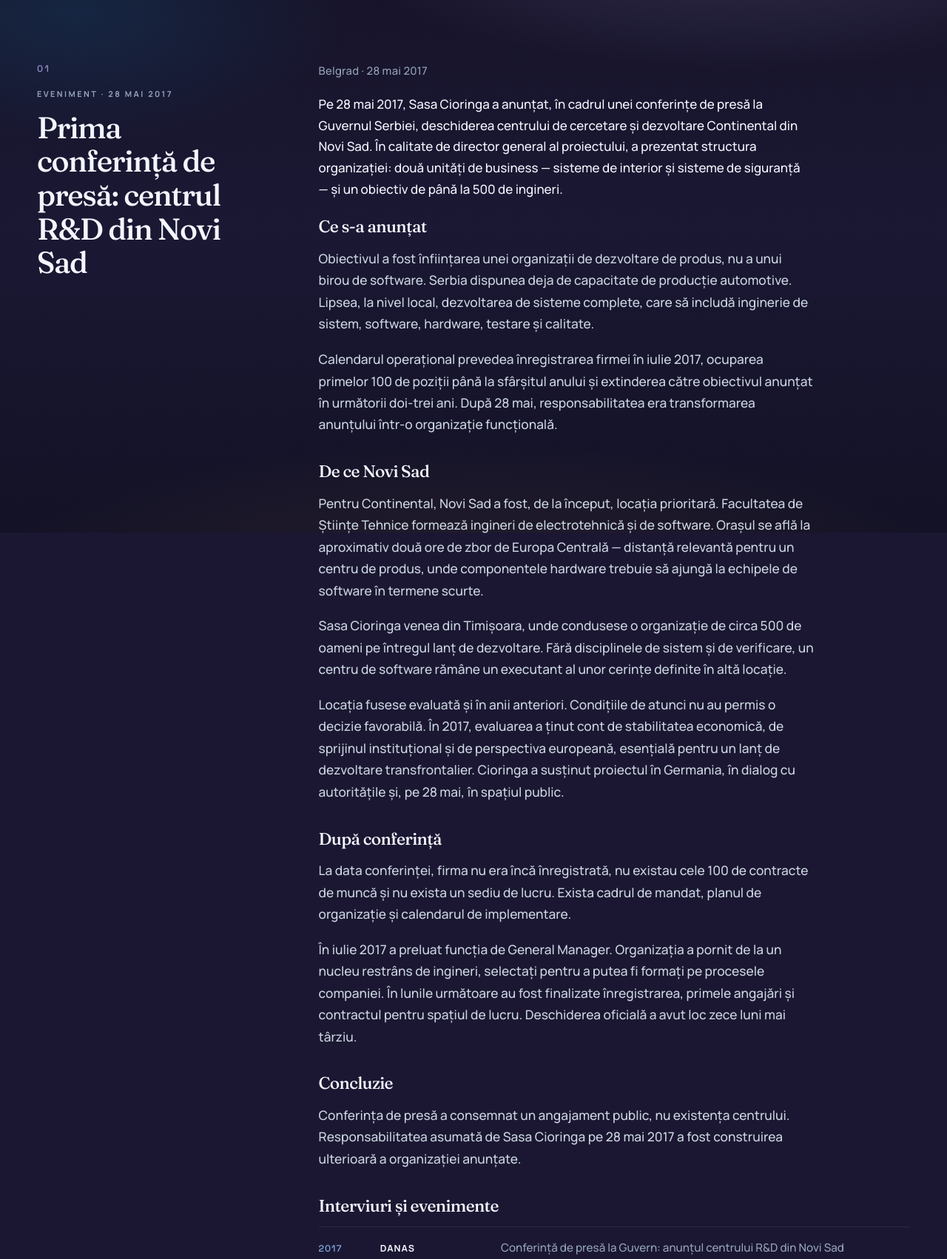
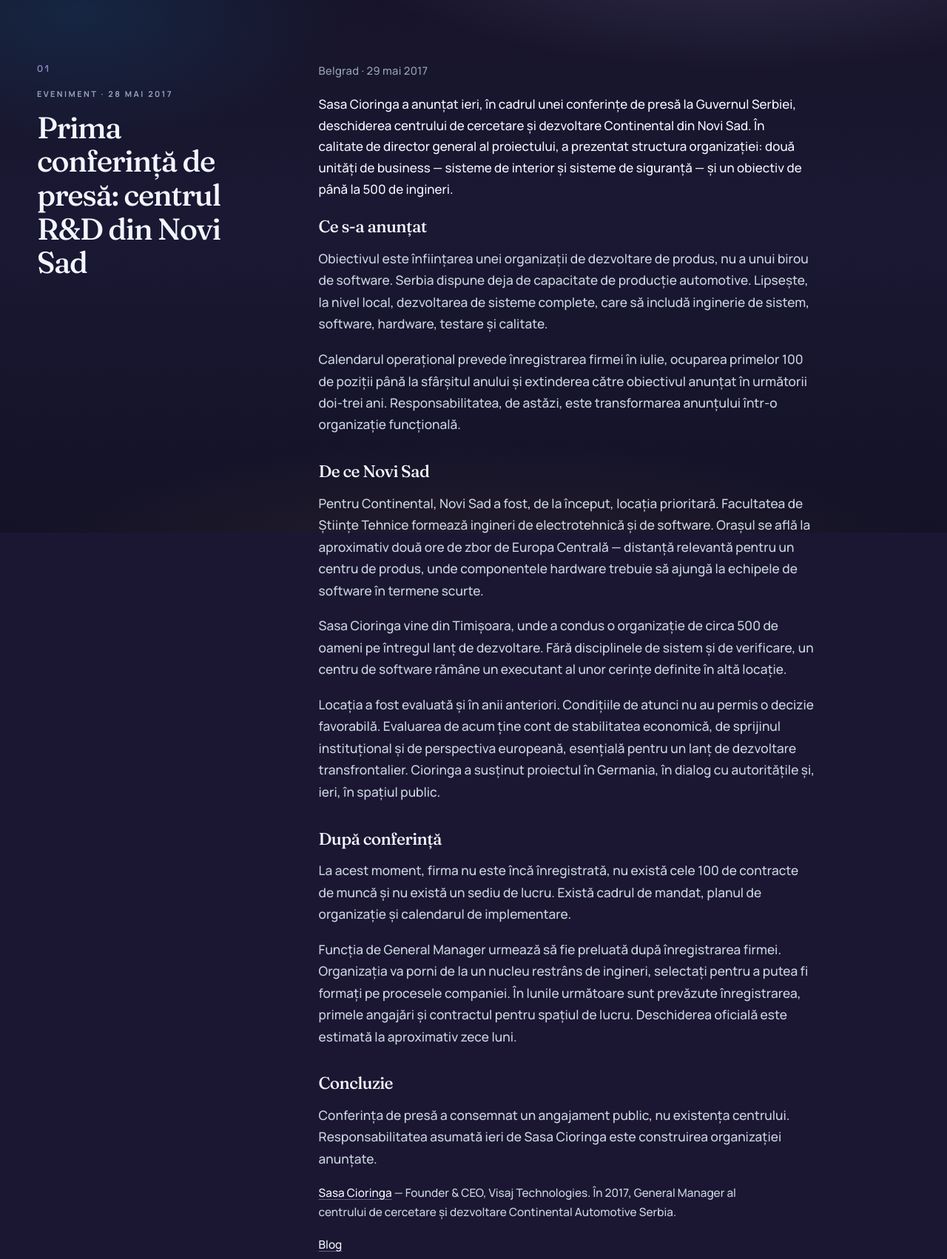
Before and after one commit to aifoiparcurs/visaj-3d, a website built with Vite: page blog/conferinta-presa-novi-sad-2017.html in a window 1280 px wide. Shown: the part 80-1782 px from the top of the page at 74% size. Built offline with nearby package versions, Linux system fonts and the light colour scheme; animation ran at ten frames a second.

Commit message:
am publicat primul articol

```diff
--- a/blog/conferinta-presa-novi-sad-2017.html
+++ b/blog/conferinta-presa-novi-sad-2017.html
@@ -5,7 +5,7 @@
     <meta name="viewport" content="width=device-width, initial-scale=1.0" />
     <meta
       name="description"
-      content="Pe 28 mai 2017, Sasa Cioringa a anunțat, la Guvernul Serbiei, centrul de cercetare și dezvoltare Continental din Novi Sad. Obiectivul: până la 500 de ingineri, pe sisteme de interior și de siguranță."
+      content="Sasa Cioringa a anunțat ieri, la Guvernul Serbiei, centrul de cercetare și dezvoltare Continental din Novi Sad. Obiectivul: până la 500 de ingineri, pe sisteme de interior și de siguranță."
     />
     <title>Prima conferință de presă: centrul R&amp;D din Novi Sad — Sasa Cioringa</title>
     <link rel="canonical" href="https://www.visajtech.com/blog/conferinta-presa-novi-sad-2017" />
@@ -27,18 +27,18 @@
     <meta property="og:title" content="Prima conferință de presă: centrul R&amp;D din Novi Sad" />
     <meta
       property="og:description"
-      content="28 mai 2017, Belgrad. Sasa Cioringa a anunțat centrul R&amp;D Continental din Novi Sad: până la 500 de ingineri, pe interior și siguranță."
+      content="Belgrad. Sasa Cioringa a anunțat centrul R&amp;D Continental din Novi Sad: până la 500 de ingineri, pe interior și siguranță."
     />
     <meta property="og:image" content="https://www.visajtech.com/assets/sasa-cioringa.jpg" />
-    <meta property="article:published_time" content="2026-09-21" />
-    <meta property="article:modified_time" content="2026-09-21" />
+    <meta property="article:published_time" content="2017-05-29" />
+    <meta property="article:modified_time" content="2017-05-29" />
     <meta property="article:author" content="Sasa Cioringa" />
 
     <meta name="twitter:card" content="summary_large_image" />
     <meta name="twitter:title" content="Prima conferință de presă: centrul R&amp;D din Novi Sad" />
     <meta
       name="twitter:description"
-      content="28 mai 2017, Belgrad. Anunțul centrului R&amp;D din Novi Sad, semnat de Sasa Cioringa."
+      content="Belgrad. Anunțul centrului R&amp;D din Novi Sad, semnat de Sasa Cioringa."
     />
     <meta name="twitter:image" content="https://www.visajtech.com/assets/sasa-cioringa.jpg" />
 
@@ -56,14 +56,14 @@
         "@type": "BlogPosting",
         "@id": "https://www.visajtech.com/blog/conferinta-presa-novi-sad-2017#article",
         "headline": "Prima conferință de presă: centrul R&D din Novi Sad",
-        "datePublished": "2026-09-21",
-        "dateModified": "2026-09-21",
+        "datePublished": "2017-05-29",
+        "dateModified": "2017-05-29",
         "inLanguage": "ro-RO",
         "author": { "@id": "https://www.visajtech.com/sasa-cioringa#person" },
         "publisher": { "@id": "https://www.visajtech.com/#organization" },
         "mainEntityOfPage": "https://www.visajtech.com/blog/conferinta-presa-novi-sad-2017",
         "image": "https://www.visajtech.com/assets/sasa-cioringa.jpg",
-        "description": "Pe 28 mai 2017, la Guvernul Serbiei, Sasa Cioringa a anunțat public centrul R&D Continental din Novi Sad.",
+        "description": "Sasa Cioringa a anunțat ieri, la Guvernul Serbiei, centrul R&D Continental din Novi Sad.",
         "about": {
           "@type": "Event",
           "name": "Anunțul centrului R&D Continental Novi Sad",
@@ -109,24 +109,24 @@
           </header>
 
           <div class="fchapter__body">
-            <p class="fchapter__dateline">Belgrad · 28 mai 2017</p>
+            <p class="fchapter__dateline">Belgrad · 29 mai 2017</p>
             <p class="fchapter__intro">
-              Pe 28 mai 2017, Sasa Cioringa a anunțat, în cadrul unei conferințe de presă la Guvernul Serbiei,
-              deschiderea centrului de cercetare și dezvoltare Continental din Novi Sad. În calitate de director
-              general al proiectului, a prezentat structura organizației: două unități de business — sisteme de
-              interior și sisteme de siguranță — și un obiectiv de până la 500 de ingineri.
+              Sasa Cioringa a anunțat ieri, în cadrul unei conferințe de presă la Guvernul Serbiei, deschiderea
+              centrului de cercetare și dezvoltare Continental din Novi Sad. În calitate de director general al
+              proiectului, a prezentat structura organizației: două unități de business — sisteme de interior și
+              sisteme de siguranță — și un obiectiv de până la 500 de ingineri.
             </p>
 
             <h2>Ce s-a anunțat</h2>
             <p>
-              Obiectivul a fost înființarea unei organizații de dezvoltare de produs, nu a unui birou de software.
-              Serbia dispunea deja de capacitate de producție automotive. Lipsea, la nivel local, dezvoltarea de
+              Obiectivul este înființarea unei organizații de dezvoltare de produs, nu a unui birou de software.
+              Serbia dispune deja de capacitate de producție automotive. Lipsește, la nivel local, dezvoltarea de
               sisteme complete, care să includă inginerie de sistem, software, hardware, testare și calitate.
             </p>
             <p>
-              Calendarul operațional prevedea înregistrarea firmei în iulie 2017, ocuparea primelor 100 de poziții
-              până la sfârșitul anului și extinderea către obiectivul anunțat în următorii doi-trei ani. După 28 mai,
-              responsabilitatea era transformarea anunțului într-o organizație funcțională.
+              Calendarul operațional prevede înregistrarea firmei în iulie, ocuparea primelor 100 de poziții până la
+              sfârșitul anului și extinderea către obiectivul anunțat în următorii doi-trei ani. Responsabilitatea,
+              de astăzi, este transformarea anunțului într-o organizație funcțională.
             </p>
 
             <h2>De ce Novi Sad</h2>
@@ -137,36 +137,44 @@
               ajungă la echipele de software în termene scurte.
             </p>
             <p>
-              Sasa Cioringa venea din Timișoara, unde condusese o organizație de circa 500 de oameni pe întregul lanț
-              de dezvoltare. Fără disciplinele de sistem și de verificare, un centru de software rămâne un executant
-              al unor cerințe definite în altă locație.
+              Sasa Cioringa vine din Timișoara, unde a condus o organizație de circa 500 de oameni pe întregul lanț de
+              dezvoltare. Fără disciplinele de sistem și de verificare, un centru de software rămâne un executant al
+              unor cerințe definite în altă locație.
             </p>
             <p>
-              Locația fusese evaluată și în anii anteriori. Condițiile de atunci nu au permis o decizie favorabilă. În
-              2017, evaluarea a ținut cont de stabilitatea economică, de sprijinul instituțional și de perspectiva
+              Locația a fost evaluată și în anii anteriori. Condițiile de atunci nu au permis o decizie favorabilă.
+              Evaluarea de acum ține cont de stabilitatea economică, de sprijinul instituțional și de perspectiva
               europeană, esențială pentru un lanț de dezvoltare transfrontalier. Cioringa a susținut proiectul în
-              Germania, în dialog cu autoritățile și, pe 28 mai, în spațiul public.
+              Germania, în dialog cu autoritățile și, ieri, în spațiul public.
             </p>
 
             <h2>După conferință</h2>
             <p>
-              La data conferinței, firma nu era încă înregistrată, nu existau cele 100 de contracte de muncă și nu
-              exista un sediu de lucru. Exista cadrul de mandat, planul de organizație și calendarul de implementare.
+              La acest moment, firma nu este încă înregistrată, nu există cele 100 de contracte de muncă și nu există
+              un sediu de lucru. Există cadrul de mandat, planul de organizație și calendarul de implementare.
             </p>
             <p>
-              În iulie 2017 a preluat funcția de General Manager. Organizația a pornit de la un nucleu restrâns de
-              ingineri, selectați pentru a putea fi formați pe procesele companiei. În lunile următoare au fost
-              finalizate înregistrarea, primele angajări și contractul pentru spațiul de lucru. Deschiderea oficială a
-              avut loc zece luni mai târziu.
+              Funcția de General Manager urmează să fie preluată după înregistrarea firmei. Organizația va porni de la
+              un nucleu restrâns de ingineri, selectați pentru a putea fi formați pe procesele companiei. În lunile
+              următoare sunt prevăzute înregistrarea, primele angajări și contractul pentru spațiul de lucru.
+              Deschiderea oficială este estimată la aproximativ zece luni.
             </p>
 
             <h2>Concluzie</h2>
             <p>
               Conferința de presă a consemnat un angajament public, nu existența centrului. Responsabilitatea asumată
-              de Sasa Cioringa pe 28 mai 2017 a fost construirea ulterioară a organizației anunțate.
+              ieri de Sasa Cioringa este construirea organizației anunțate.
             </p>
 
-            <h2 id="presa-2017">Interviuri și evenimente</h2>
+            <p class="fchapter__note">
+              <a href="/sasa-cioringa">Sasa Cioringa</a> — Founder &amp; CEO, Visaj Technologies. În 2017, General
+              Manager al centrului de cercetare și dezvoltare Continental Automotive Serbia.
+            </p>
+            <p class="fchapter__note">
+              <a href="/blog">Blog</a>
+            </p>
+
+            <h2 id="presa">Interviuri și evenimente</h2>
             <div class="fpress">
               <a
                 class="fpress__row"
@@ -209,14 +217,6 @@
                 <span class="fpress__title">Interviu: obiectivul, cea mai căutată companie din Serbia</span>
               </a>
             </div>
-
-            <p class="fchapter__note">
-              <a href="/sasa-cioringa">Sasa Cioringa</a> — Founder &amp; CEO, Visaj Technologies. În 2017, General
-              Manager al centrului de cercetare și dezvoltare Continental Automotive Serbia.
-            </p>
-            <p class="fchapter__note">
-              <a href="/blog">Blog</a>
-            </p>
           </div>
         </div>
       </article>
```
Also changed, not shown: sasa-cioringa.html (+2 -2 lines), src/main.js (+6 -29 lines).
